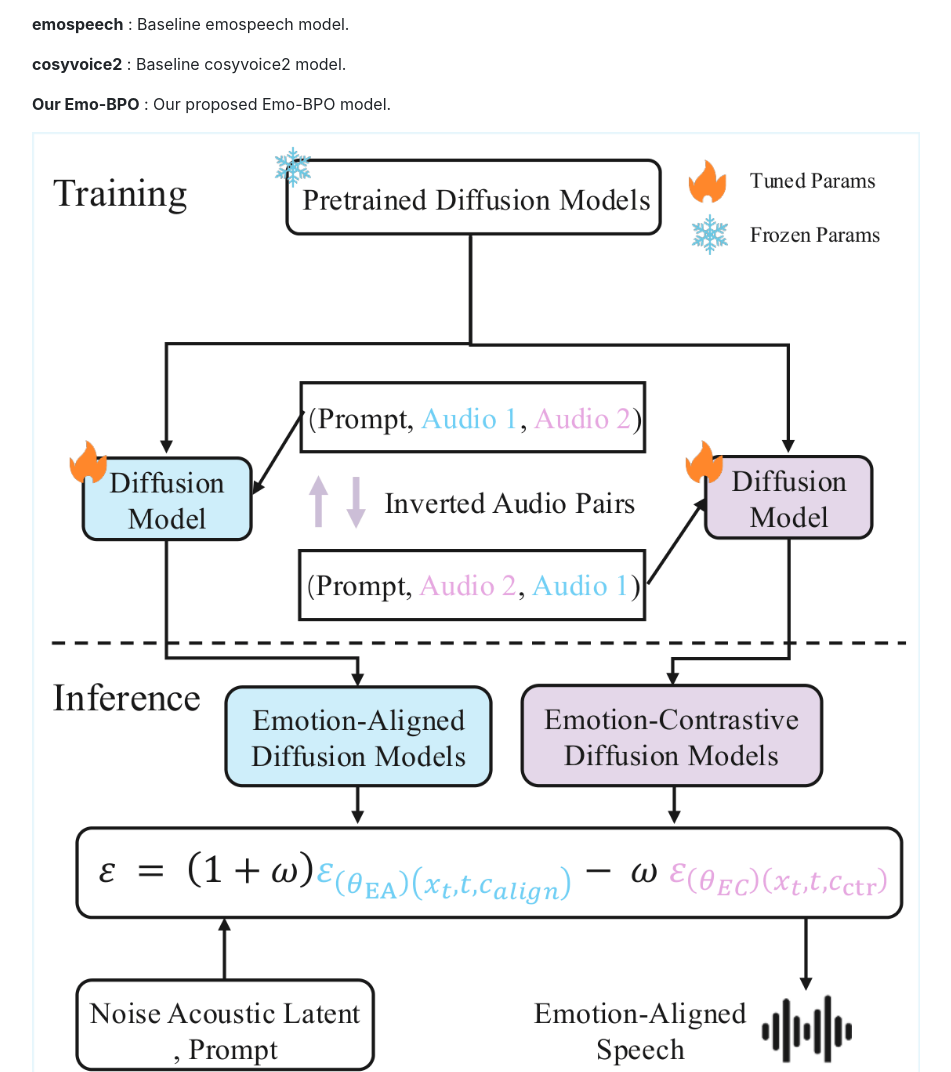
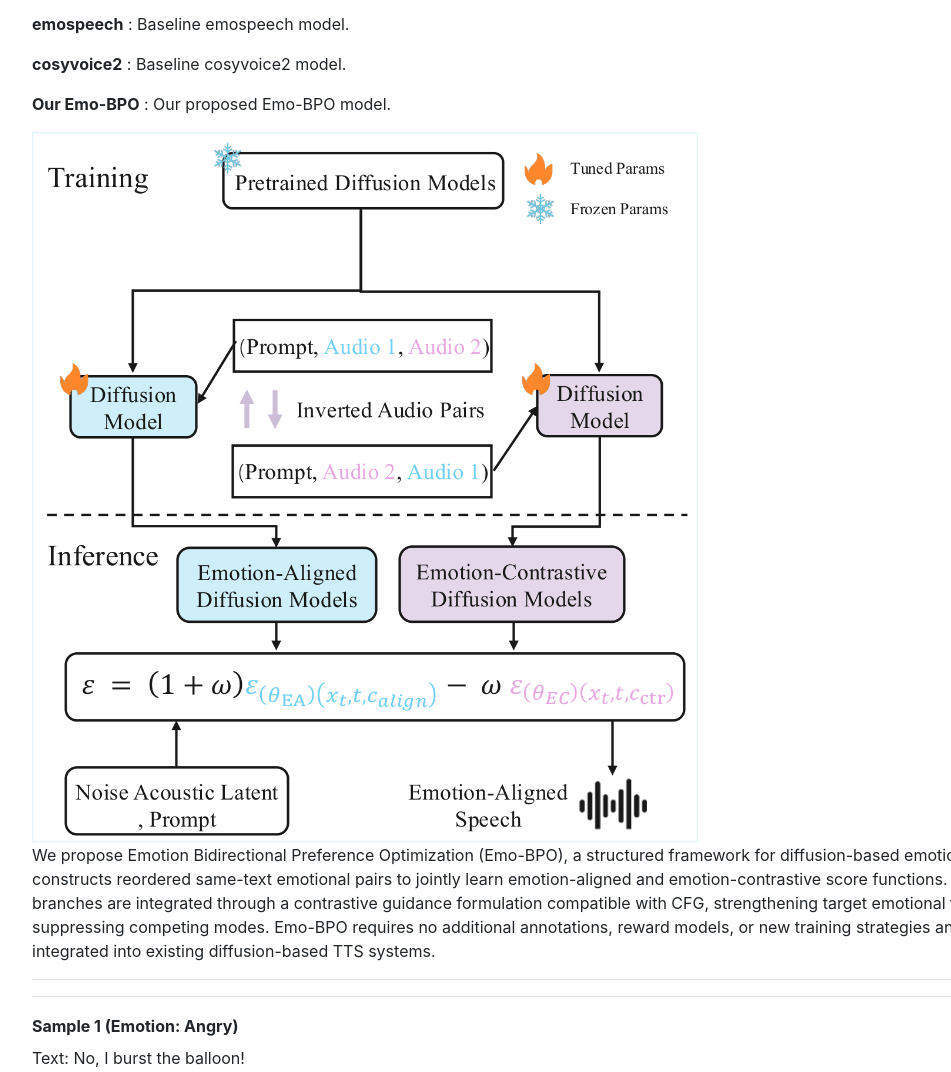
Before and after one commit to blind-review-project/anonymous-submissions, a plain HTML site: page index.html in a window 1280 px wide. Shown: the part 400-1472 px from the top of the page, without its empty margins (53-1004 px from the left). Drawn offline with nearby package versions, Linux system fonts and the light colour scheme.

Commit message:
Add files via upload

```diff
--- a/index.html
+++ b/index.html
@@ -56,7 +56,7 @@
             <p><strong>cosyvoice2</strong>  : Baseline cosyvoice2 model.</a></p>
             <p><strong>Our Emo-BPO</strong>  : Our proposed Emo-BPO model.</a></p>
             <figure>
-              <img src="icassp.png" alt="Trulli" style="width:80%">
+              <img src="icassp.png" alt="Trulli" style="width:60%">
               <figcaption>We propose Emotion Bidirectional Preference Optimization (Emo-BPO), a structured framework for diffusion-based emotional TTS. Emo-BPO constructs reordered same-text emotional pairs to jointly learn emotion-aligned and emotion-contrastive score functions. During inference, these branches are integrated through a contrastive guidance formulation compatible with CFG, strengthening target emotional trajectories while suppressing competing modes. Emo-BPO requires no additional annotations, reward models, or new training strategies and can be seamlessly integrated into existing diffusion-based TTS systems.</figcaption>
             </figure>
             <hr>
```
